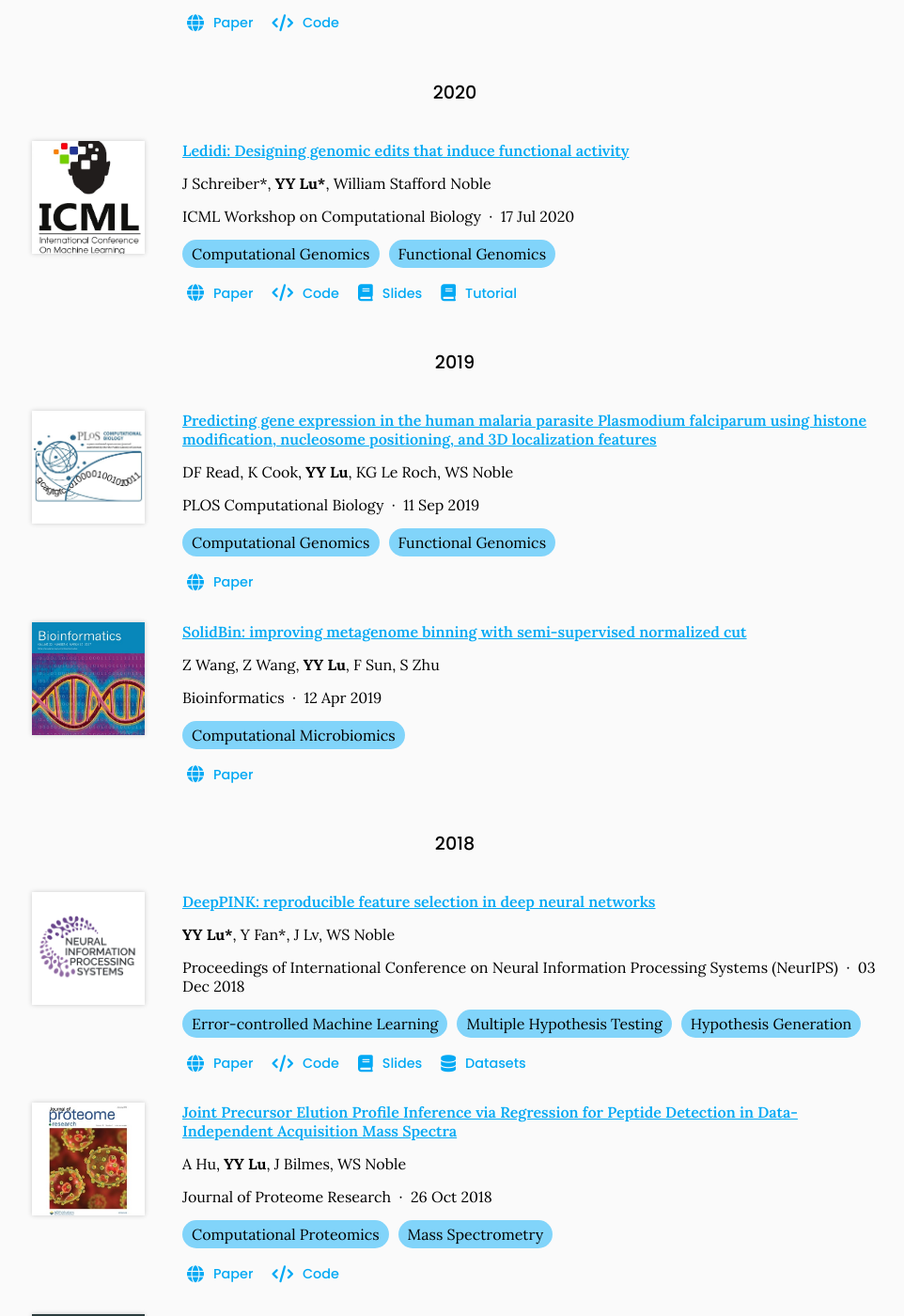
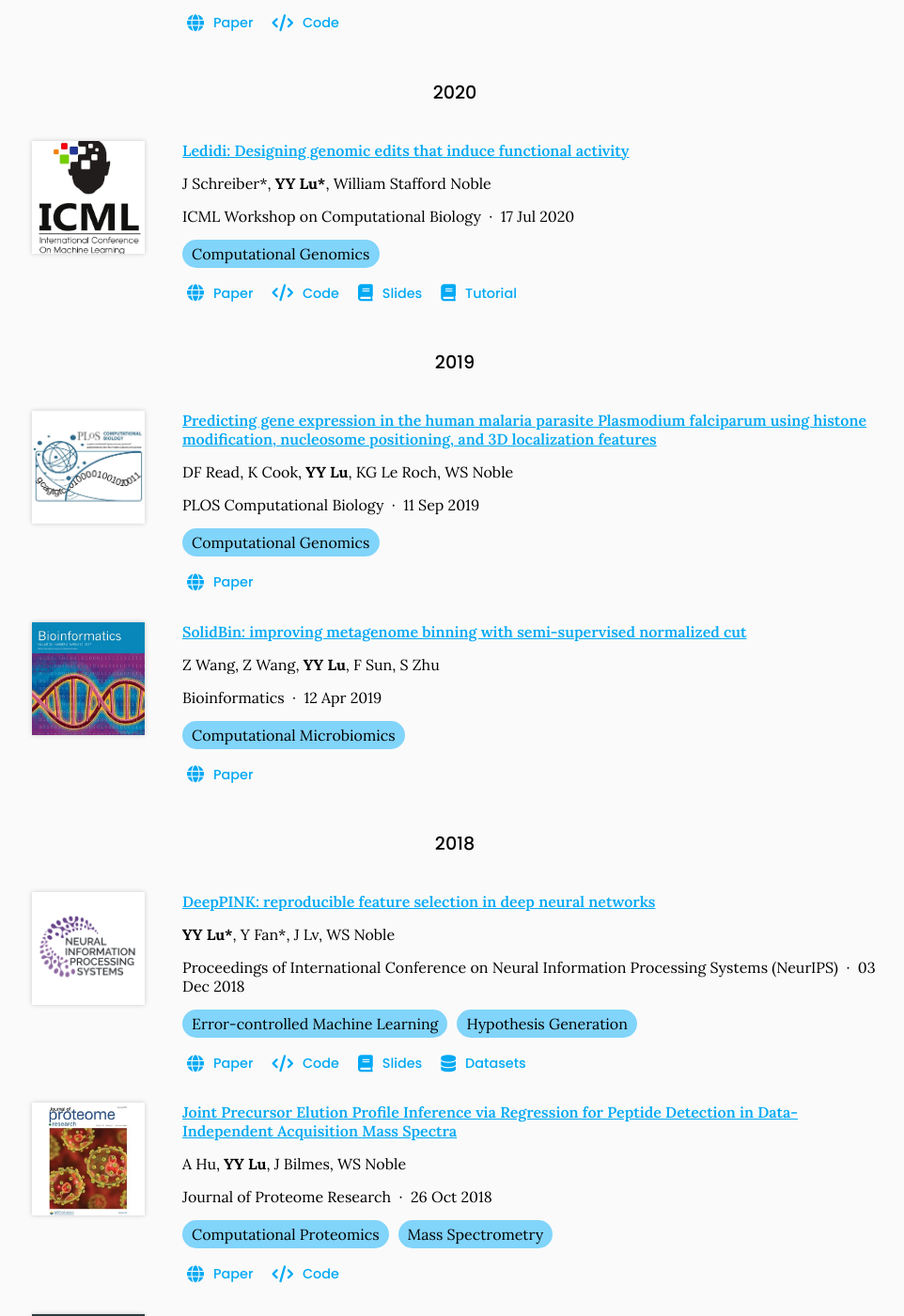
Before and after one commit to batmen-lab/batmen-lab.github.io, a Jekyll site: the page built from research/index.md, in a window 1280 px wide and 1400 px high, scrolled down 3728 px. Shown: the whole window at 94% size, without its empty margins (156-1118 px from the left). Built offline with Jekyll 4.4.1, drawn with Linux system fonts in a browser that asks for light colours; some of the changed text lies outside the part shown.

Commit message:
add miostone

```diff
--- a/_data/citations.yaml
+++ b/_data/citations.yaml
@@ -68,7 +68,6 @@
     text: Preprint
   tags:
   - Error-controlled Machine Learning
-  - Multiple Hypothesis Testing
   - Hypothesis Generation
 - id: doi:10.1038/s41592-021-01259-4
   title: A wider field of view to predict expression
@@ -155,7 +154,6 @@
   tags:
   - Interpretable Machine Learning
   - Computational Genomics
-  - Single-cell Genomics
 - id: doi:10.1093/bioinformatics/btab284
   title: 'DIAmeter: matching peptides to data-independent acquisition mass spectrometry
     data'
@@ -228,7 +226,6 @@
     text: Tutorial
   tags:
   - Computational Genomics
-  - Functional Genomics
 - id: url:https://papers.nips.cc/paper/2018/hash/29daf9442f3c0b60642b14c081b4a556-Abstract.html
   title: 'DeepPINK: reproducible feature selection in deep neural networks'
   authors:
@@ -255,7 +252,6 @@
     text: Datasets
   tags:
   - Error-controlled Machine Learning
-  - Multiple Hypothesis Testing
   - Hypothesis Generation
 - id: url:https://www.proquest.com/openview/d28742f789e37325baa466d61bd8f0d0/1
   title: 'Big Data Analytics in Metagenomics: Integration, Representation, Management,
@@ -464,7 +460,6 @@
     text: Paper
   tags:
   - Computational Genomics
-  - Functional Genomics
 - id: doi:10.1021/acs.jproteome.8b00365
   title: Joint Precursor Elution Profile Inference via Regression for Peptide Detection
     in Data-Independent Acquisition Mass Spectra
@@ -505,7 +500,6 @@
     text: Paper
   tags:
   - Computational Genomics
-  - Review
 - id: doi:10.3389/fmicb.2018.00711
   title: Background Adjusted Alignment-Free Dissimilarity Measures Improve the Detection
     of Horizontal Gene Transfer
```
